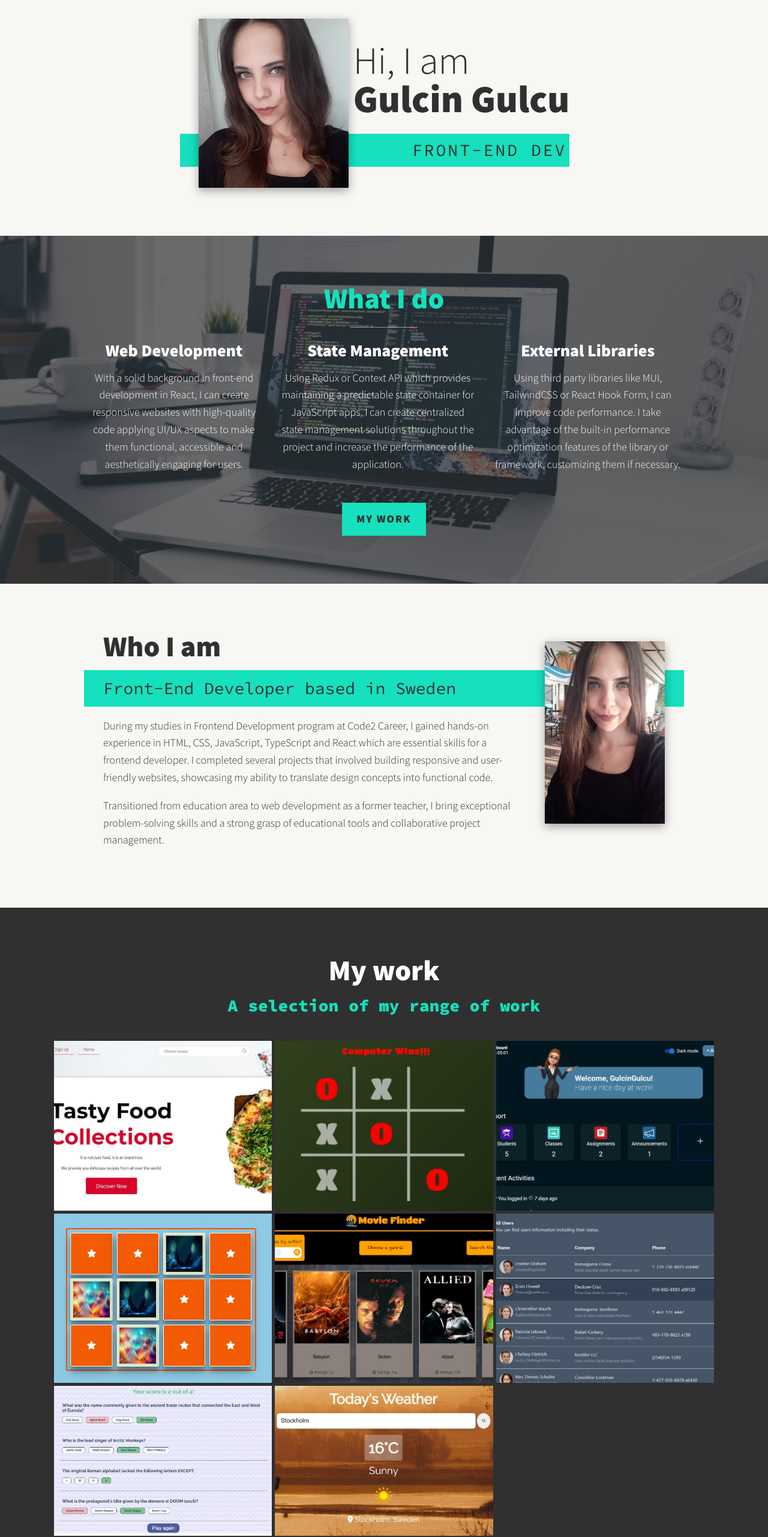
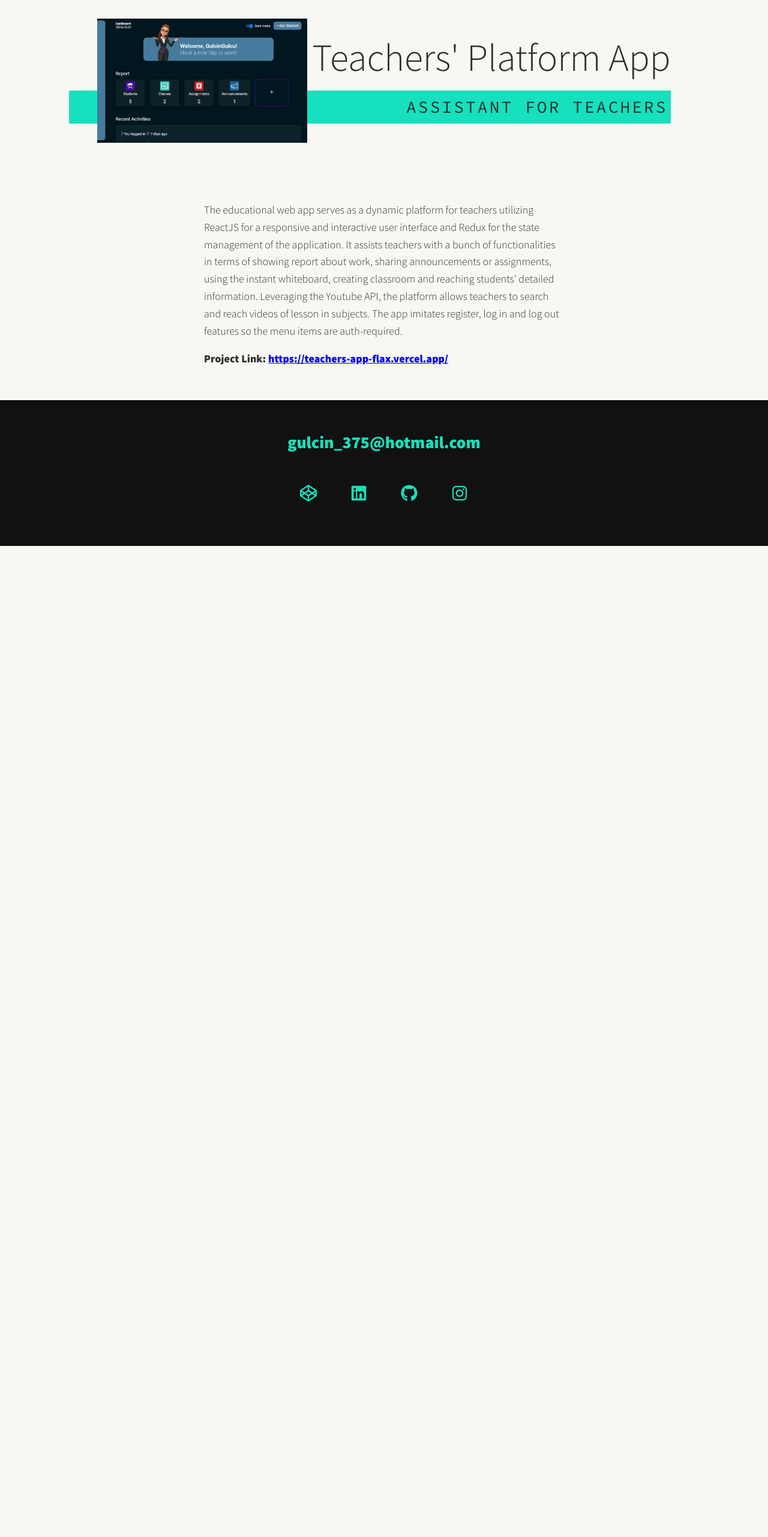
Before and after one commit to GulcinGulcu/Portfolio, a React (Create React App) app: page /1 in a window 1280 px wide. Shown: the part 86-2648 px from the top of the page at 60% size. After the commit the page ends 996 px from the top, so only its background shows below. Built offline with nearby package versions, Linux system fonts and the light colour scheme.

Commit message:
add router for projects

```diff
--- a/package.json
+++ b/package.json
@@ -9,6 +9,7 @@
     "react": "^18.3.1",
     "react-dom": "^18.3.1",
     "react-icons": "^5.2.0",
+    "react-router-dom": "^6.23.1",
     "react-scripts": "5.0.1",
     "web-vitals": "^2.1.4"
   },
--- a/src/App.js
+++ b/src/App.js
@@ -1,20 +1,8 @@
-import { Header } from './Components/Header';
-import { Intro } from './Components/Intro';
-import { MyServices } from './Components/MyServices';
-import { About } from './Components/About';
-import { MyWork } from './Components/MyWork';
-import { Footer } from './Components/Footer';
+import { AppRouter } from './AppRouter';
 
 function App() {
   return (
-    <>
-      <Header />
-      <Intro />
-      <MyServices />
-      <About />
-      <MyWork />
-      <Footer />
-    </>
+    <AppRouter />
   );
 }
 
--- /dev/null
+++ b/src/AppRouter.jsx
@@ -0,0 +1,28 @@
+import { Routes, Route } from "react-router-dom";
+import { Intro } from "./Components/Intro";
+import { MyServices } from "./Components/MyServices";
+import { About } from "./Components/About";
+import { MyWork } from "./Components/MyWork";
+import { MyWorkDetail } from "./Components/MyWorkDetail";
+import { Layout } from "./Components/Layout";
+
+export const AppRouter = () => {
+  return (
+    <Routes>
+      <Route path="/" element={<Layout />}>
+        <Route
+          index
+          element={
+            <>
+              <Intro />
+              <About />
+              <MyServices />
+              <MyWork />
+            </>
+          }
+        ></Route>
+        <Route path=":id" element={<MyWorkDetail />}></Route>
+      </Route>
+    </Routes>
+  );
+};
--- /dev/null
+++ b/src/Components/Layout/index.jsx
@@ -0,0 +1,13 @@
+import { Outlet } from "react-router-dom";
+import { Header } from "../Header";
+import { Footer } from "../Footer";
+
+export const Layout = () => {
+  return (
+    <>
+      <Header />
+      <Outlet />
+      <Footer />
+    </>
+  );
+};
--- a/src/Components/MyWork/index.jsx
+++ b/src/Components/MyWork/index.jsx
@@ -1,11 +1,5 @@
-import movieApp from '../../Assests/movie_finder.jpg';
-import memoryGame from '../../Assests/memory_game.jpg';
-import tailwind from '../../Assests/tailwind_css.jpg';
-import recipeApp from '../../Assests/recipe_app.jpg';
-import teacherApp from '../../Assests/teacher_app.jpg';
-import ticTacToe from '../../Assests/Tic_tac_toe.jpg';
-import quizApp from '../../Assests/Quiz_app.jpg';
-import weatherApp from '../../Assests/weather_app.jpg';
+import { projectsData } from '../../projectsData';
+import { Link } from 'react-router-dom';
 import './styles.css';
 
 export const MyWork = () => {
@@ -14,30 +8,11 @@ export const MyWork = () => {
             <h2 class="section__title section__title--work">My work</h2>
             <p class="section__subtitle section__subtitle--work">A selection of my range of work</p>
             <div className="portfolio">
-                <a href="#" class="portfolio__item">
-                    <img src={recipeApp} alt="tailwind css" class="portfolio__img" />
-                </a>
-                <a href="#" class="portfolio__item">
-                    <img src={ticTacToe} alt="weather app" class="portfolio__img" />
-                </a>
-                <a href="#" class="portfolio__item">
-                    <img src={teacherApp} alt="teacher app" class="portfolio__img" />
-                </a>
-                <a href="#" class="portfolio__item">
-                    <img src={memoryGame} alt="memory game" class="portfolio__img" />
-                </a>
-                <a href="#" class="portfolio__item">
-                    <img src={movieApp} alt="tic-tac-toe game" class="portfolio__img" />
-                </a>
-                <a href="#" class="portfolio__item">
-                    <img src={tailwind} alt="recipe app" class="portfolio__img" />
-                </a>
-                <a href="#" class="portfolio__item">
-                    <img src={quizApp} alt="quiz app" class="portfolio__img" />
-                </a>
-                <a href="#" class="portfolio__item">
-                    <img src={weatherApp} alt="movie app" class="portfolio__img" />
-                </a>
+                {projectsData.map(project => (
+                    <Link to={project.id} class="portfolio__item">
+                        <img src={project.image} alt={project.title}class="portfolio__img" />
+                    </Link>
+                ))}
             </div>
         </section>
     )
--- /dev/null
+++ b/src/Components/MyWorkDetail/index.jsx
@@ -0,0 +1,35 @@
+import { useParams } from "react-router-dom";
+import { projectsData } from "../../projectsData";
+import { useEffect, useState } from "react";
+import "./styles.css";
+
+export const MyWorkDetail = () => {
+  const [project, setProject] = useState(null);
+  const { id } = useParams();
+  useEffect(() => {
+    const selectedProject = projectsData.filter((project) => project.id === id);
+    setProject(selectedProject[0]);
+  }, [id]);
+
+  return (
+    <>
+      {project && (
+        <>
+          <section class="intro">
+            <h1 class="section__title section__title--intro">
+              {project.title}
+            </h1>
+            <p class="section__subtitle section__subtitle--intro">
+              {project.subtitle}
+            </p>
+            <img src={project.image} alt="project" class="intro__img" />
+          </section>
+          <div class="portfolio-item-individual">
+            <p>{project.summary}</p>
+            <p><b>Project Link: <a href={project.link} target="_blank" rel="noreferrer">{project.link}</a></b></p>
+          </div>
+        </>
+      )}
+    </>
+  );
+};
--- /dev/null
+++ b/src/Components/MyWorkDetail/styles.css
@@ -0,0 +1,23 @@
+.portfolio-item-individual {
+    padding: 0 2em 2em;
+    max-width: 1000px;
+    margin: 0 auto;
+}
+
+.portfolio-item-individual p {
+    max-width: 600px;
+    margin-left: auto;
+    margin-right: auto;
+}
+
+
+@media (min-width: 600px) {
+
+    .intro__img {
+        grid-area: img;
+        min-width: 350px;
+        position: relative;
+        z-index: 2;
+    }
+
+}
--- a/src/index.js
+++ b/src/index.js
@@ -1,13 +1,16 @@
-import React from 'react';
-import ReactDOM from 'react-dom/client';
-import './index.css';
-import App from './App';
-import reportWebVitals from './reportWebVitals';
+import React from "react";
+import ReactDOM from "react-dom/client";
+import App from "./App";
+import reportWebVitals from "./reportWebVitals";
+import { BrowserRouter } from "react-router-dom";
+import "./index.css";
 
-const root = ReactDOM.createRoot(document.getElementById('root'));
+const root = ReactDOM.createRoot(document.getElementById("root"));
 root.render(
   <React.StrictMode>
-    <App />
+    <BrowserRouter>
+      <App />
+    </BrowserRouter>
   </React.StrictMode>
 );
 
--- /dev/null
+++ b/src/projectsData.js
@@ -0,0 +1,67 @@
+import movieApp from './Assests/movie_finder.jpg'
+import memoryGame from './Assests/memory_game.jpg';
+import tailwind from './Assests/tailwind_css.jpg';
+import recipeApp from './Assests/recipe_app.jpg';
+import teacherApp from './Assests/teacher_app.jpg';
+import ticTacToe from './Assests/Tic_tac_toe.jpg';
+import quizApp from './Assests/Quiz_app.jpg';
+import weatherApp from './Assests/weather_app.jpg';
+
+export const projectsData = [
+    {
+        id: '1',
+        image: teacherApp,
+        title: 'Teachers\' Platform App',
+        subtitle: 'Assistant for teachers',
+        link: 'https://teachers-app-flax.vercel.app/',
+        summary: 'The educational web app serves as a dynamic platform for teachers utilizing ReactJS for a responsive and interactive user interface and Redux for the state management of the application. It assists teachers with a bunch of functionalities in terms of showing report about work, sharing announcements or assignments, using the instant whiteboard, creating classroom and reaching students’ detailed information. Leveraging the Youtube API, the platform allows teachers to search and reach videos of lesson in subjects. The app imitates register, log in and log out features so the menu items are auth-required.'
+    },
+    {
+        id: '2',
+        image: recipeApp,
+        title: 'Recipe App',
+        subtitle: 'Find recipes',
+        link: 'https://recipe-app-eight-beta.vercel.app',
+        summary: 'Colorful and vivid recipe platform that is built with TypeScript serves as recipe finding website that you can search for recipes and display ingredients and instructions. The app uses recipe database, get and post(imitates) methods of fetch API. Application\'s state is managed with Context API. With the settings page username can be updated.'
+    },
+    {
+        id: '3',
+        image: movieApp,
+        title: 'Movie App',
+        subtitle: 'Using movie database',
+        link: 'https://chipper-tanuki-120da0.netlify.app',
+        summary: 'Built with JS, the app serves as a movie finder using the movie database. '
+    },
+    {
+        id: '4',
+        image: ticTacToe,
+        title: 'Tic-Tac-Toe',
+        subtitle: 'Can you win this?',
+        link: 'https://tic-tac-toe-glcn.netlify.app',
+        summary: ''
+    },
+    {
+        id: '5',
+        image: memoryGame,
+        title: 'Memory Game',
+        subtitle: 'Flipping the cards',
+        link: 'https://memory-game-gl.netlify.app',
+        summary: '',
+    },
+    {
+        id: '6',
+        image: quizApp,
+        title: 'Quiz App',
+        subtitle: 'Everytime with new questions',
+        link: 'https://quiz-app-one-woad-37.vercel.app',
+        summary: 'Built with ReactJS, the app serves as a fun quiz game using the open Trivia Database. After asnwering the questions you can see your score, right and wrong answers.',
+    },
+    {
+        id: '7',
+        image: tailwind,
+        title: 'Great example of tables with Tailwind CSS',
+        subtitle: 'Using JSON placeholder',
+        link: 'https://tailwind-css-tawny.vercel.app/',
+        summary: '',
+    },
+]
```
Also changed, not shown: 1 other file (tests, documents, lock files or other folders).
